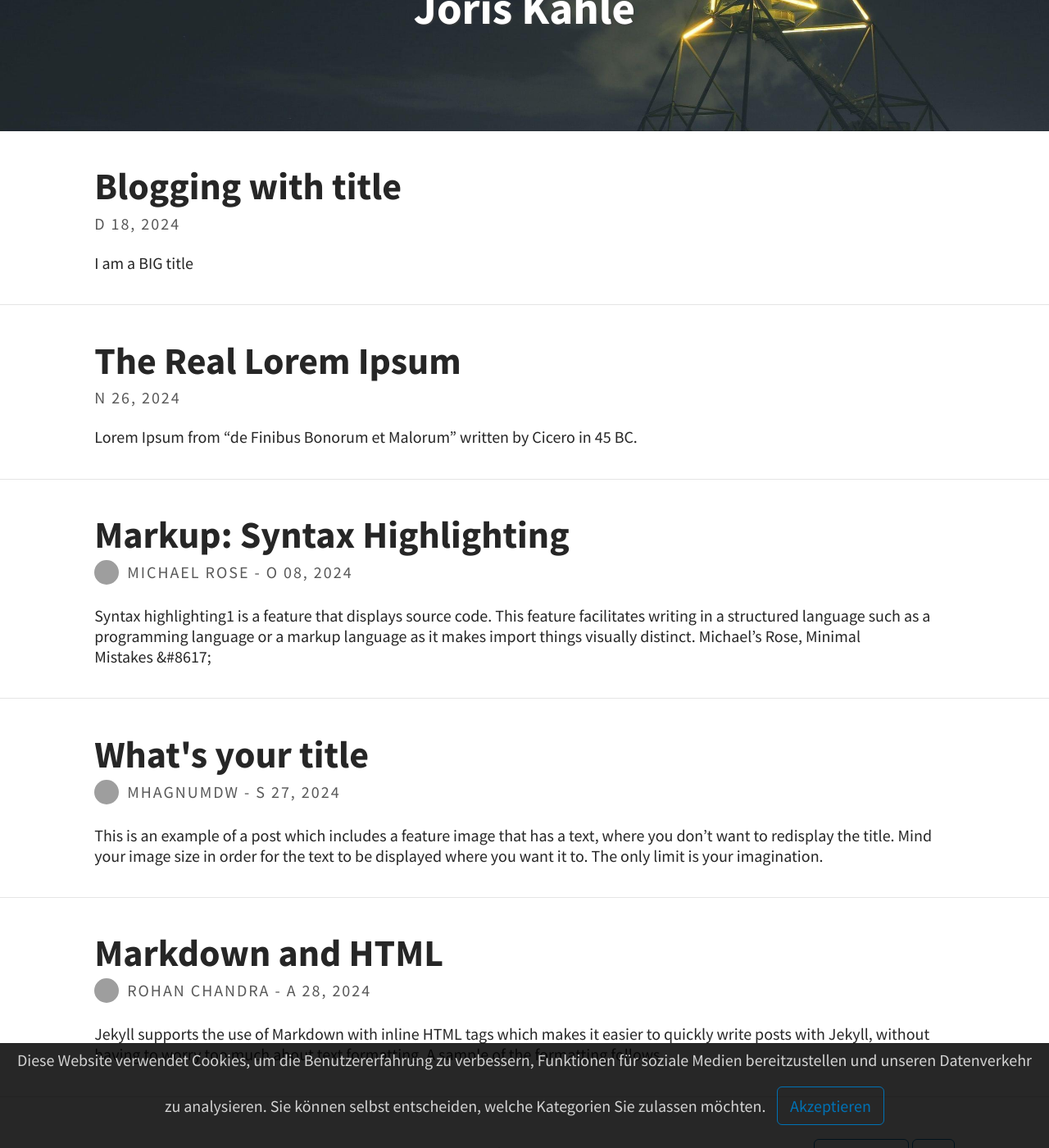
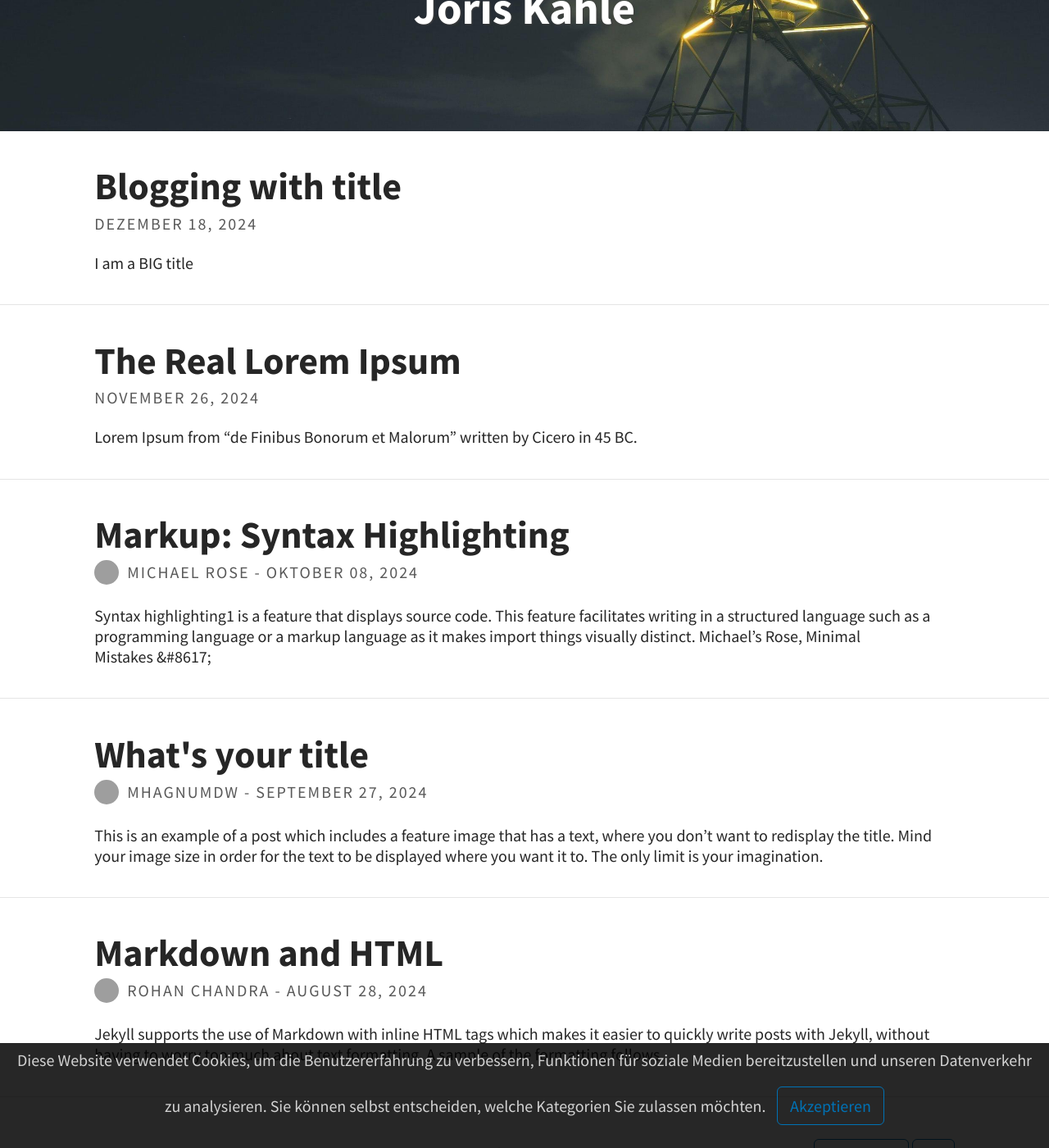
Before and after one commit to joriskahle007/joriskahle007.github.io, a Jekyll site: the page built from index.html, in a window 1280 px wide and 1400 px high, scrolled down 225 px. Shown: the whole window at 82% size. Built offline with Jekyll 4.4.1, drawn with Linux system fonts in a browser that asks for light colours; a script that is not in the unit is left out; the list of posts is cut into pages by our own code; grey boxes are pictures that could not be loaded.

Commit message:
Update language.yml

```diff
--- a/_data/language.yml
+++ b/_data/language.yml
@@ -14,8 +14,8 @@ str_javascript_required_disqus: "Please enable JavaScript to view comments."
 str_no_result_found: "No result found"
 str_cookie_approve: "Akzeptieren"
 str_cookie_disclaimer: "Diese Website verwendet Cookies, um die Benutzererfahrung zu verbessern, Funktionen für soziale Medien bereitzustellen und unseren Datenverkehr zu analysieren. Sie können selbst entscheiden, welche Kategorien Sie zulassen möchten."
-# str_months: [Januar, Februar, März, April, Mai, Juni, Juli, August, September, Oktober, November, Dezember]
-str_months: [J, F, M, A, M, J, J, A, S, O, N, D]
+str_months: [Januar, Februar, März, April, Mai, Juni, Juli, August, September, Oktober, November, Dezember]
+#str_months: [J, F, M, A, M, J, J, A, S, O, N, D]
 str_dark: 'Dark'
 str_light: 'Light'
 # str_date_format: '%B %-d, %Y'
```
